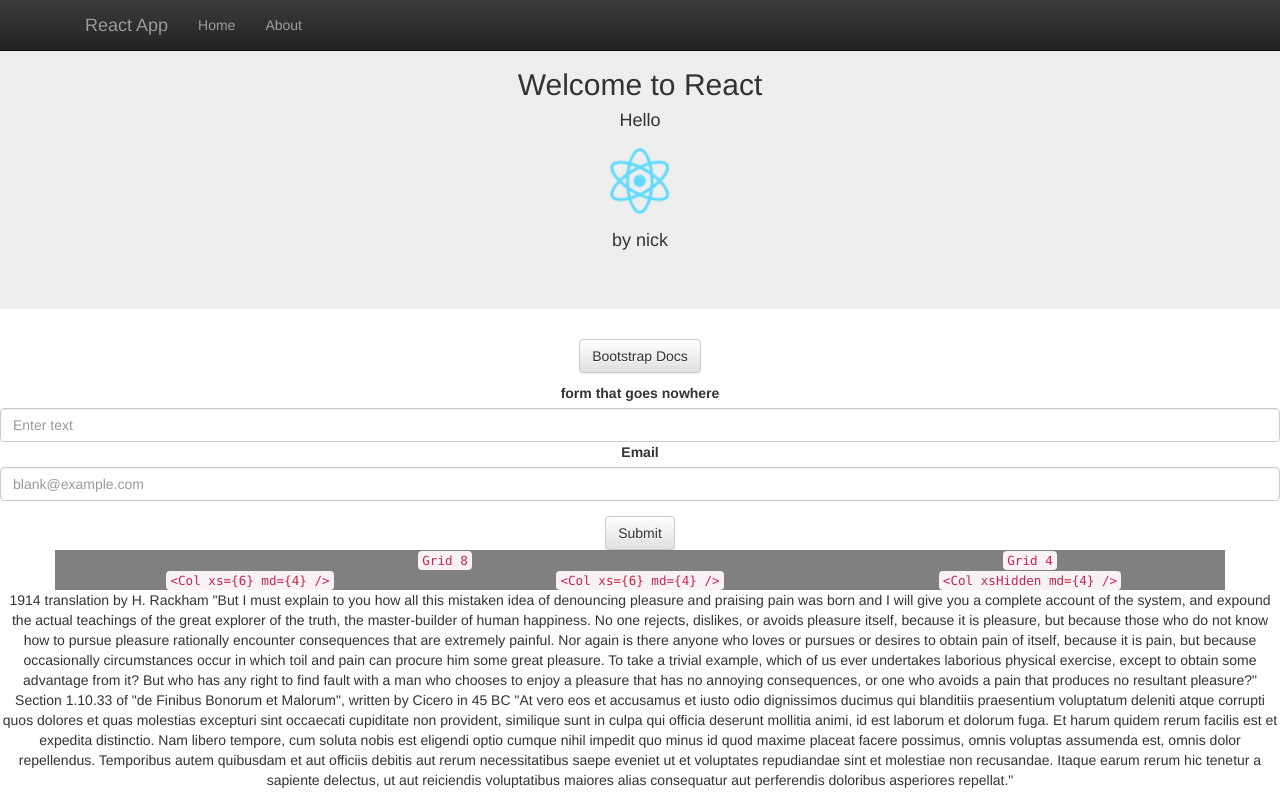
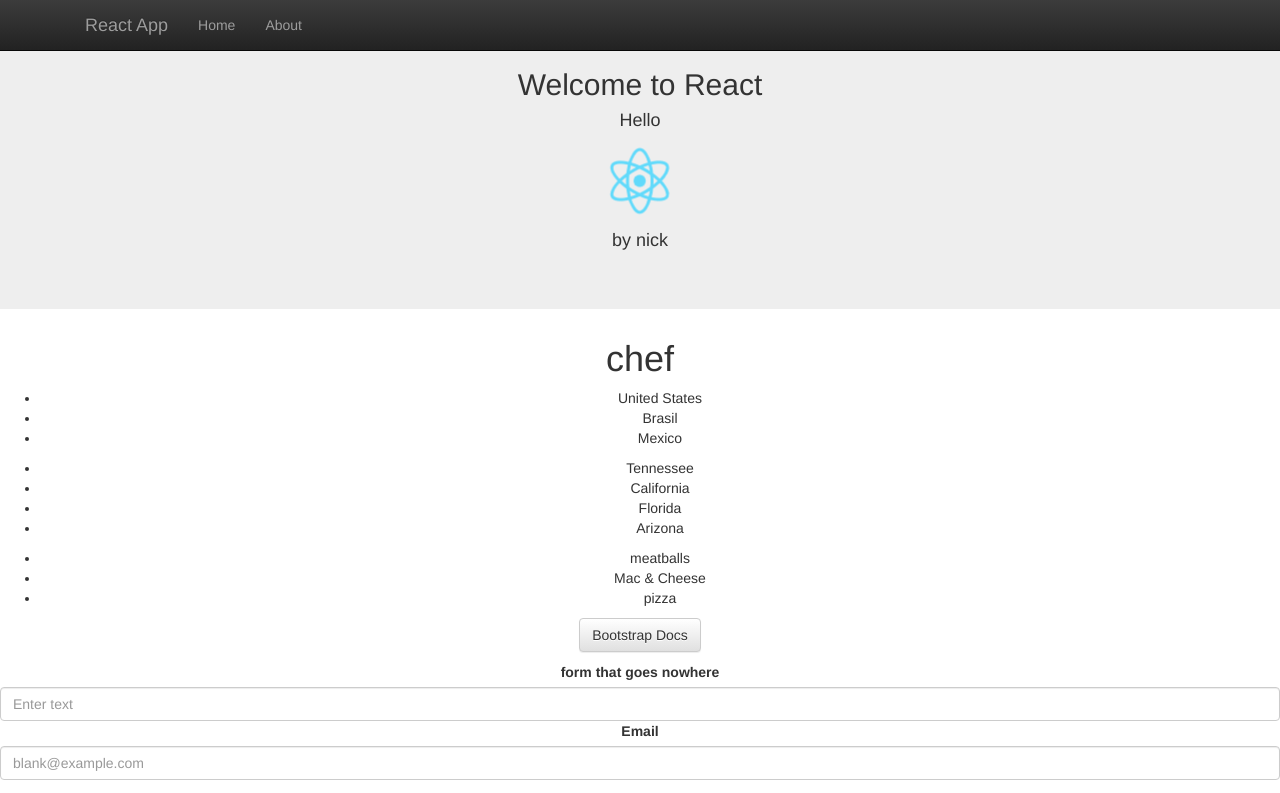
Before and after one commit to nickbouldien/react_app_skyBnB, a React (Create React App) app: page / in a window 1280 px wide. Shown: the top 793 px of the page. Built offline with nearby package versions, Linux system fonts and the light colour scheme.

Commit message:
add Places.js, render places in App.js, modify recipes

```diff
--- a/src/App.js
+++ b/src/App.js
@@ -3,14 +3,42 @@ import React, { Component } from 'react';
 import './App.css';
 import Header from './Header';
 import Content from './Content';
+import Recipes from './Recipes';
+import Head from './Head';
+import Places from './Places';
 
 class App extends Component {
+
+  constructor(props) {
+    super(props)
+    this.state = {
+      recipes: [
+        {name: 'meatballs'},
+        {name: 'Mac & Cheese'},
+        {name: 'pizza'}
+      ]
+    }
+  }
+
+
   render() {
     return (
       <div className="App">
 
         <div>
-          <Header />
+          <Header/>
+        </div>
+
+        <div>
+          <Head  />
+        </div>
+
+        <div>
+          <Places />
+        </div>
+
+        <div>
+          <Recipes recipes={this.state.recipes}/>
         </div>
 
         <div>
--- /dev/null
+++ b/src/Head.js
@@ -0,0 +1,20 @@
+import React, { Component } from 'react';
+
+class Head extends Component {
+
+  constructor(props){
+    super(props)
+    this.state = {
+      person: "chef"
+    }
+  }
+  render() {
+      return (
+
+        <h1 key={this.state.person}>{this.state.person}</h1>
+
+      )
+  }
+}
+
+export default Head;
--- /dev/null
+++ b/src/Places.js
@@ -0,0 +1,48 @@
+import React, { Component } from 'react';
+
+
+class Places extends Component {
+
+  constructor(props) {
+    super(props)
+    this.state = {
+      countries: [
+        {name: 'United States'},
+        {name: 'Brasil'},
+        {name: 'Mexico'}
+      ],
+      states: [
+        {name:'Tennessee'},
+        {name: 'California'},
+        {name: 'Florida'},
+        {name: 'Arizona'}
+      ]
+    }
+  }
+
+  render() {
+
+    let countriesVisited = this.state.countries.map(country =>
+      <li key={ country.name }>{ country.name }</li>
+    )
+    let statesVisited = this.state.states.map(state =>
+      <li key={ state.name }>{ state.name }</li>
+    )
+
+  return (
+    <div>
+
+      <ul>
+        {countriesVisited}
+      </ul>
+
+      <ul>
+        {statesVisited}
+      </ul>
+    </div>
+
+  )
+}
+
+}
+export default Places;
--- a/src/Recipes.js
+++ b/src/Recipes.js
@@ -1,2 +1,21 @@
 import React, { Component } from 'react';
 import { Grid, Navbar, Jumbotron, Button, Row, Col, FormGroup, ControlLabel, FormControl, HelpBlock} from 'react-bootstrap';
+
+
+class Recipes extends Component {
+
+  render() {
+
+    let recipes = this.props.recipes.map((recipe) =>
+      <li key={recipe.name}>{recipe.name}</li>
+    )
+
+    return (
+      <ul>
+        {recipes}
+      </ul>
+    );
+  }
+}
+
+export default Recipes;
```
